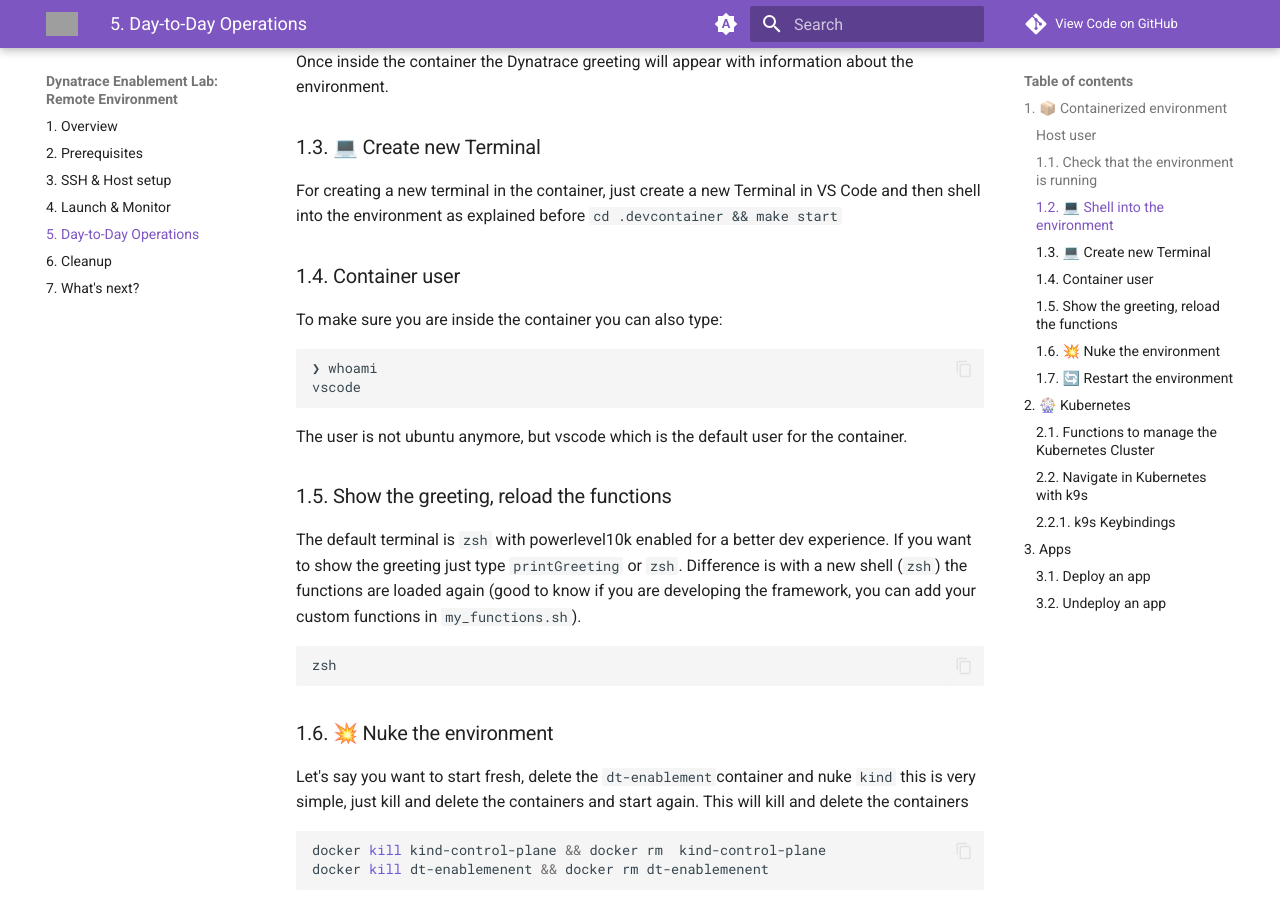
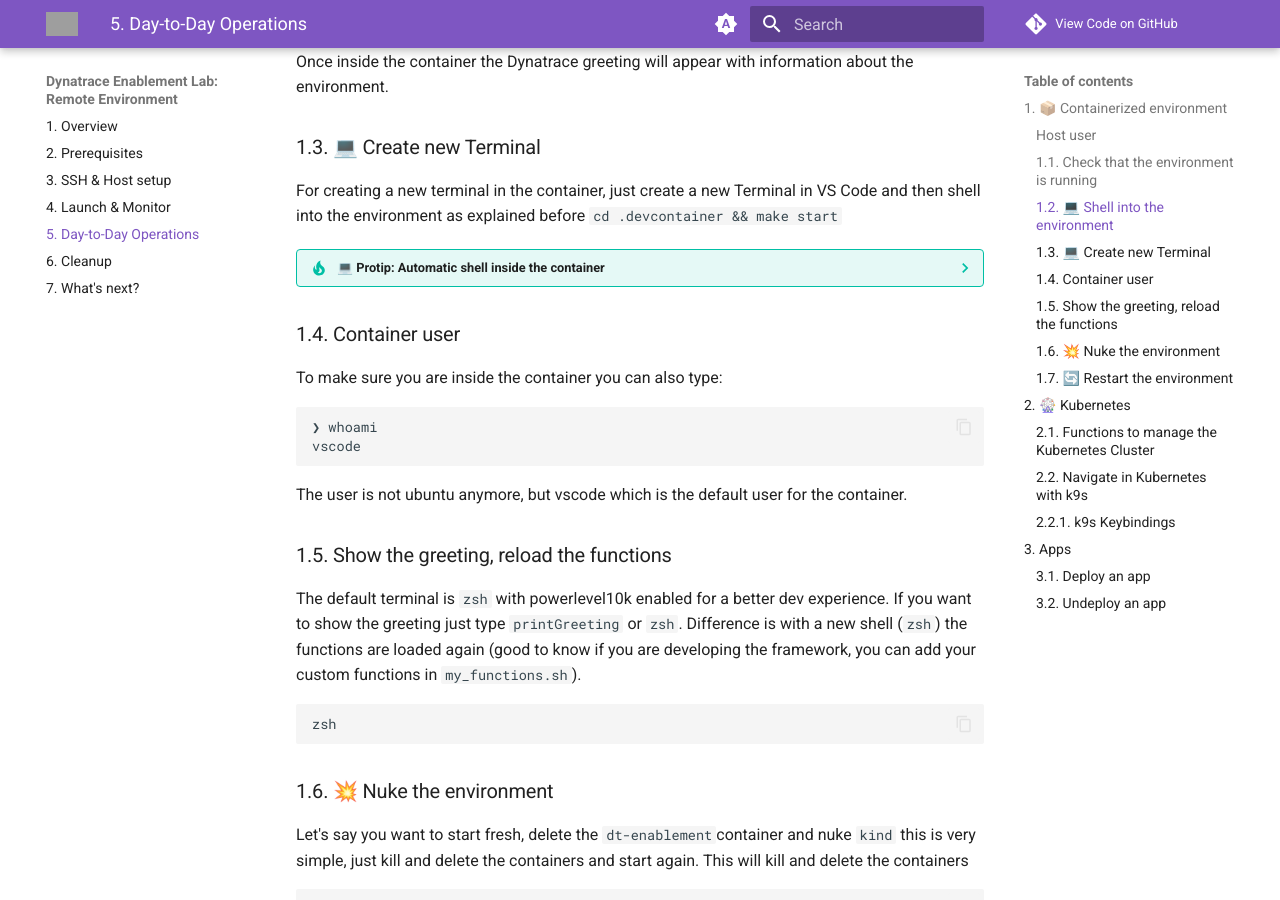
Before and after one commit to danatrace/remote-environment, an MkDocs documentation site: the page built from docs/day2day.md, in a window 1280 px wide and 900 px high, scrolled down 1170 px. Built offline with MkDocs 1.6.1 and Material for MkDocs 9.7.7, drawn with Linux system fonts in a browser that asks for light colours; comment, search, counter and statistics services are not loaded; part of the change alters nothing that is shown; some of the changed text lies outside the part shown; grey boxes are pictures that could not be loaded.

Commit message:
Shell in container protip

````diff
--- a/docs/day2day.md
+++ b/docs/day2day.md
@@ -44,6 +44,36 @@ When you shell into the environment, the `make start` command will check if a co
 ### 1.3. 💻 Create new Terminal
 
 For creating a new terminal in the container, just create a new Terminal in VS Code and then shell into the environment as explained before `cd .devcontainer && make start`
+
+
+??? tip " 💻 Protip: Automatic shell inside the container"
+    So you don't have to type every time you create a new terminal `cd .devcontainer && make start`, in VS Code you can add a setting for the Terminal so that it does this every time you launch the terminal.
+
+    This repository has the setting added for you, it can be found under `.vscode/settings.json`
+
+    ```{ title=".vscode/settings.json" linenums="1" .json .copy }
+    {
+    "terminal.integrated.profiles.linux": {
+        "Shell in container": {
+        "path": "bash",
+        "args": [
+            "-c",
+            "cd .devcontainer && make start; exec bash"
+        ]
+        }
+      }
+    //, "terminal.integrated.defaultProfile.linux": "Shell in container"
+    }
+    ```
+    On the terminal tab, click on the `v` icon, and select the profile "Shell in container", this will either shell in the active running container, start it if it has been stopped or create a new one if it does not exist.
+
+    If you remove the comment on line 11, it will make it the default profile (only for this VS Code workplace) so you shell into the container on every "New Terminal"
+
+    ![shellcontainer](img/shellcontainer.png)
+
+
+
+
 
 ### 1.4. Container user
 To make sure you are inside the container you can also type:
@@ -138,20 +168,20 @@ The enablement brings a repository of applications that can be deployed easily i
 Use any of the listed numbers, characters, or names. For example, to deploy astroshop, you can run:
 
 ```bash
-deployApps 2
+deployApp 2
 # or
-deployApps b
+deployApp b
 # or
-deployApps astroshop
+deployApp astroshop
 ```
 ### 3.2. Undeploy an app
 
 Add `-d` (for delete) as an extra argument:
 
 ```bash
-deployApps 2 -d
+deployApp 2 -d
 # or
-deployApps astroshop -d
+deployApp astroshop -d
 ```
 
 ![apps](img/deployapp.png)
````
Also changed, not shown: docs/img/shellcontainer.png (added).
